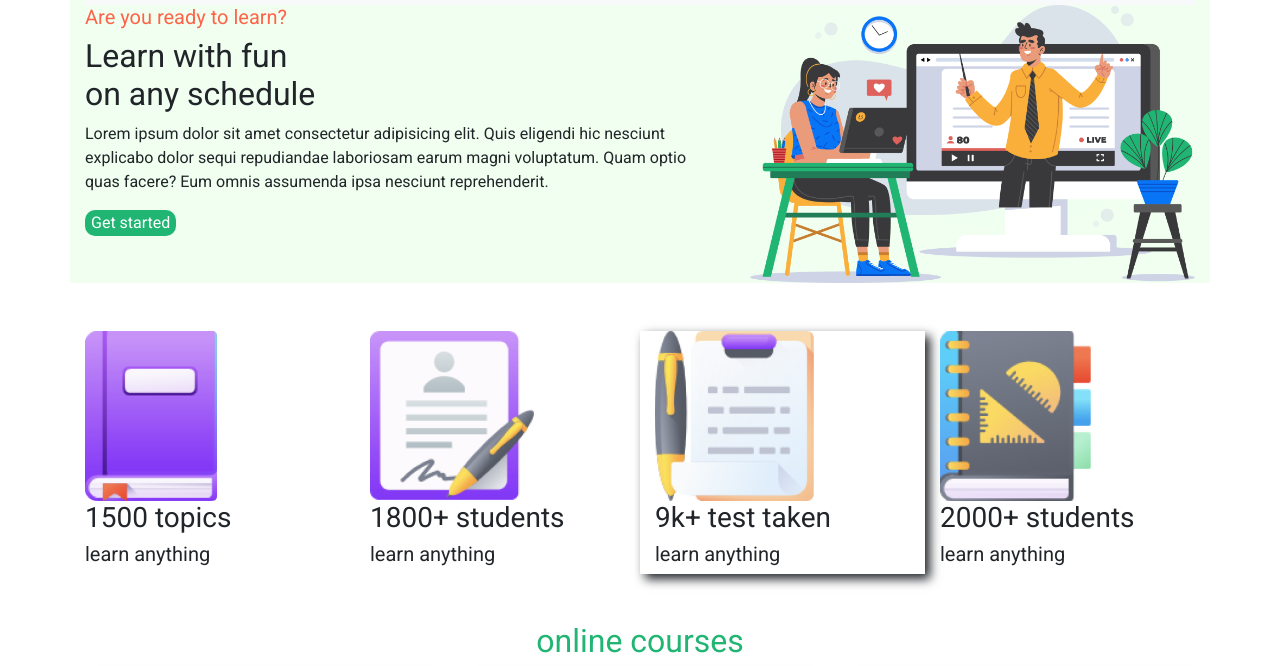
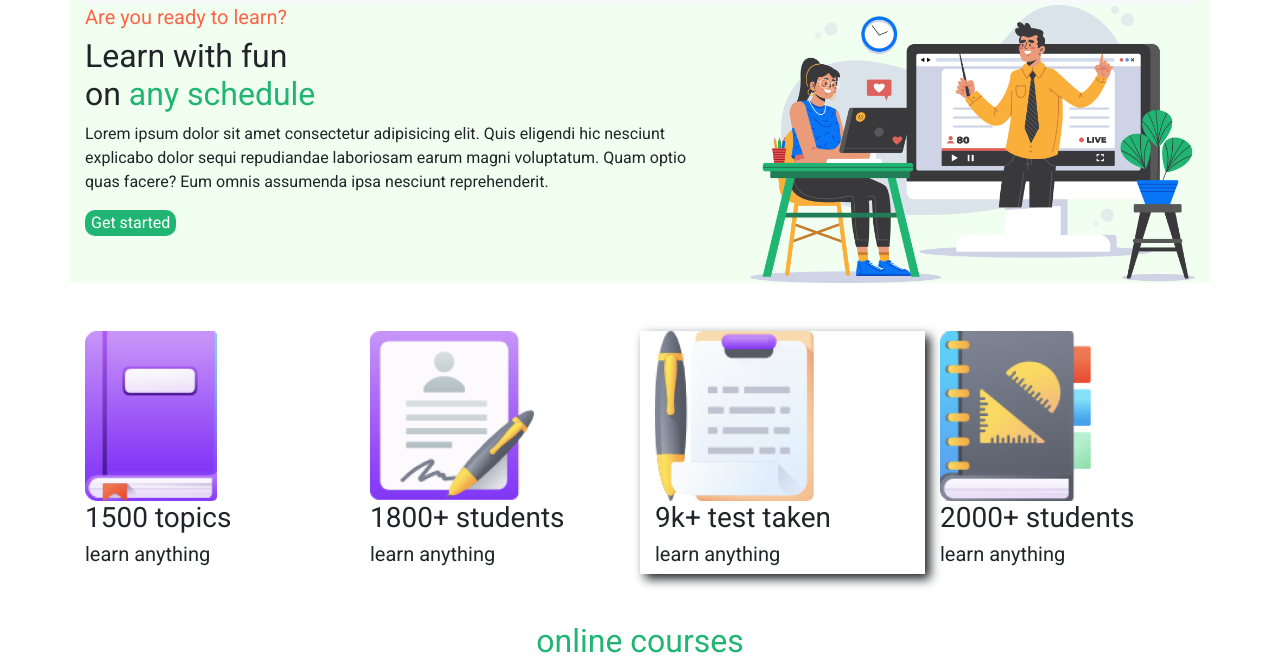
Before and after one commit to alamnipun05/E-school, a plain HTML site: page index.html in a window 1280 px wide. Shown: the part 121-787 px from the top of the page. Drawn offline with nearby package versions, Linux system fonts and the light colour scheme.

Commit message:
little change

```diff
--- a/index.html
+++ b/index.html
@@ -42,7 +42,7 @@
       <div class="row">
         <div class="col-md-7">
           <h5 class="first-text"> Are you ready to learn?</h5>
-          <h2>Learn with fun <br>on any schedule</h2>
+          <h2>Learn with fun <br>on <span class="any-color"> any schedule</span></h2>
           <p>Lorem ipsum dolor sit amet consectetur adipisicing elit. Quis eligendi hic nesciunt explicabo dolor sequi repudiandae laboriosam earum magni voluptatum. Quam optio quas facere? Eum omnis assumenda ipsa nesciunt reprehenderit.</p>
           <button class="btn-btn">Get started</button>
 
--- a/style.css
+++ b/style.css
@@ -6,6 +6,9 @@
     border-radius: 10px;
     background-color: #21B573;
     color: white;
+}
+.any-color{
+    color: #21B573;
 }
 .first-text{
     color: tomato;
```
